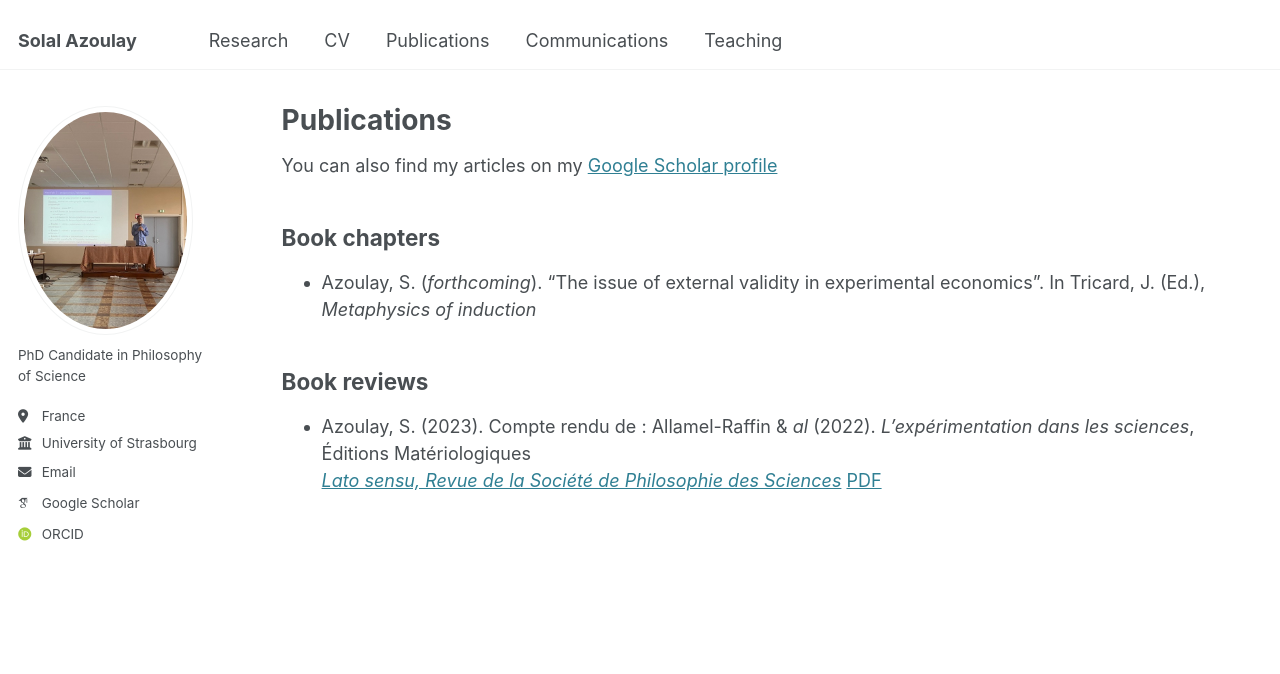
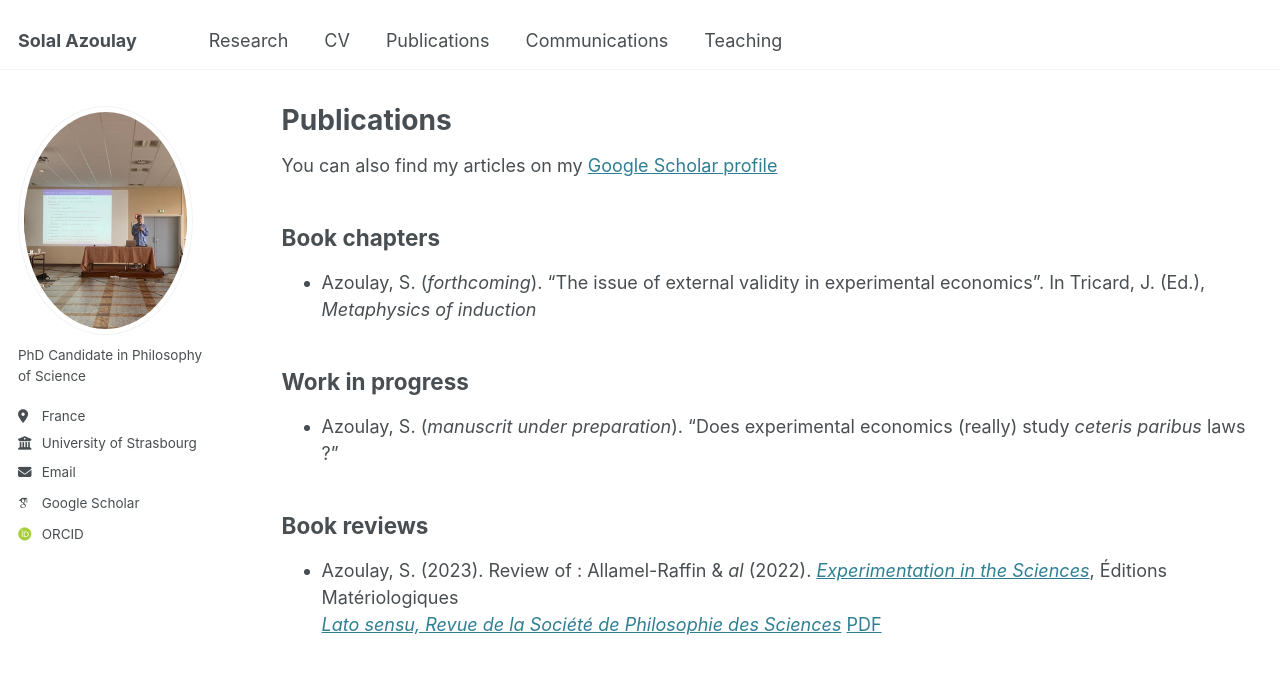
Before and after one commit to solal-azoulay/solal-azoulay.github.io, a Jekyll site: the page built from _pages/publications.md, in a window 1280 px wide and 944 px high. Shown: the top 674 px of the window. Built offline with Jekyll 4.4.1, drawn with Linux system fonts in a browser that asks for light colours; some web fonts are replaced.

Commit message:
Update publications.md

```diff
--- a/_pages/publications.md
+++ b/_pages/publications.md
@@ -11,7 +11,11 @@ Book chapters
 ------------
 - Azoulay, S. (*forthcoming*). "The issue of external validity in experimental economics". In Tricard, J. (Ed.), *Metaphysics of induction*
 
+Work in progress
+------------
+- Azoulay, S. (*manuscrit under preparation*). "Does experimental economics (really) study *ceteris paribus* laws ?"
+
 Book reviews
--------------
-- Azoulay, S. (2023). Compte rendu de : Allamel-Raffin & *al* (2022). *L’expérimentation dans les sciences*, Éditions Matériologiques
+------------
+- Azoulay, S. (2023). Review of : Allamel-Raffin & *al* (2022). *[Experimentation in the Sciences](https://link.springer.com/book/10.1007/978-3-031-58505-0)*, Éditions Matériologiques
 *[Lato sensu, Revue de la Société de Philosophie des Sciences](https://ojs.uclouvain.be/index.php/latosensu)* [PDF](https://ojs.uclouvain.be/index.php/latosensu/article/view/74323/71263)
```
